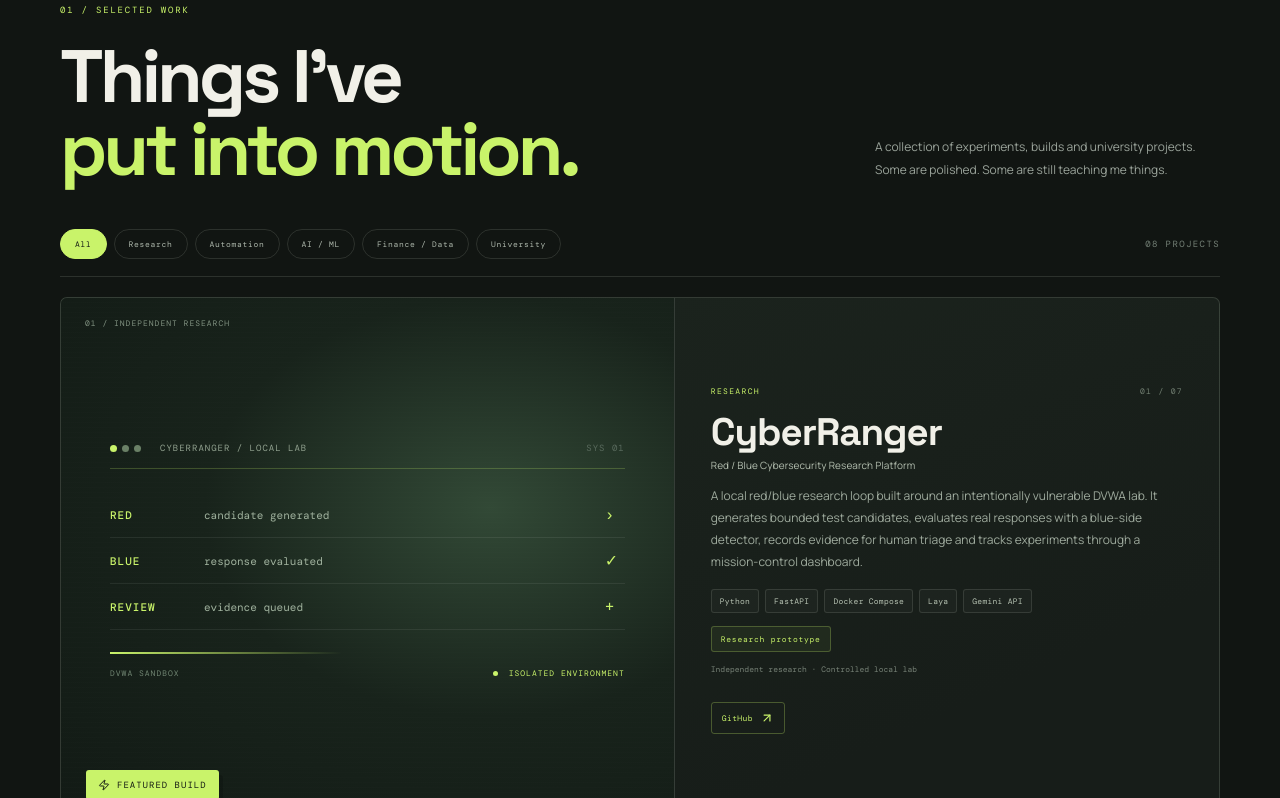
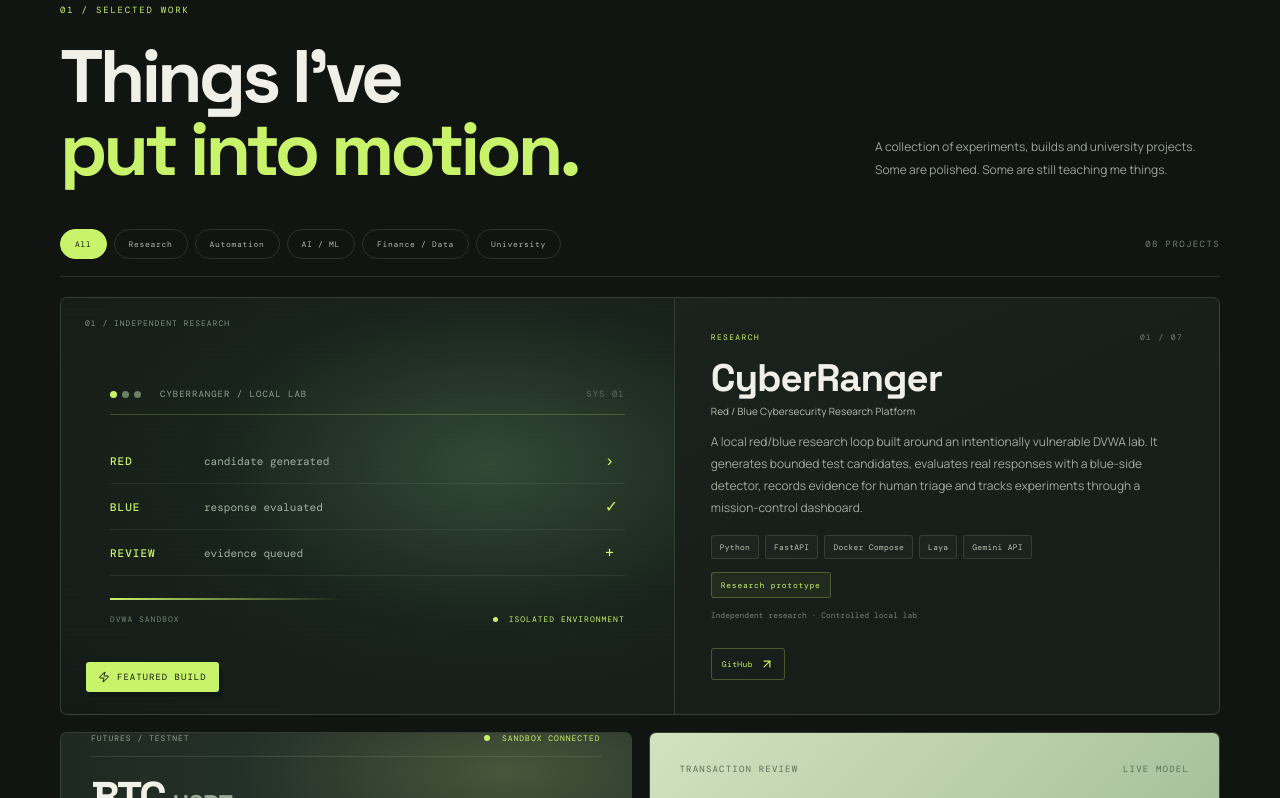
Before and after one commit to abhitiwari12/abhitiwari, a React (Vite) app: page / in a window 1280 px wide. Shown: the part 1009-1807 px from the top of the page. Built offline with nearby package versions, Linux system fonts and the light colour scheme.

Commit message:
Use natural project row heights for balanced cards

```diff
--- a/src/styles.css
+++ b/src/styles.css
@@ -287,7 +287,7 @@ body { -webkit-font-smoothing: antialiased; }
 }
 .filter-button:hover { transform: translateY(-2px); }
 .filter-count { letter-spacing: 1.4px; }
-.projects-grid { grid-auto-rows: 1fr; column-gap: 17px; row-gap: 17px; }
+.projects-grid { column-gap: 17px; row-gap: 17px; }
 .project-reveal { min-width: 0; display: flex; }
 .project-reveal-featured, .project-reveal-closing { grid-column: 1 / -1; }
 .project-card {
```
